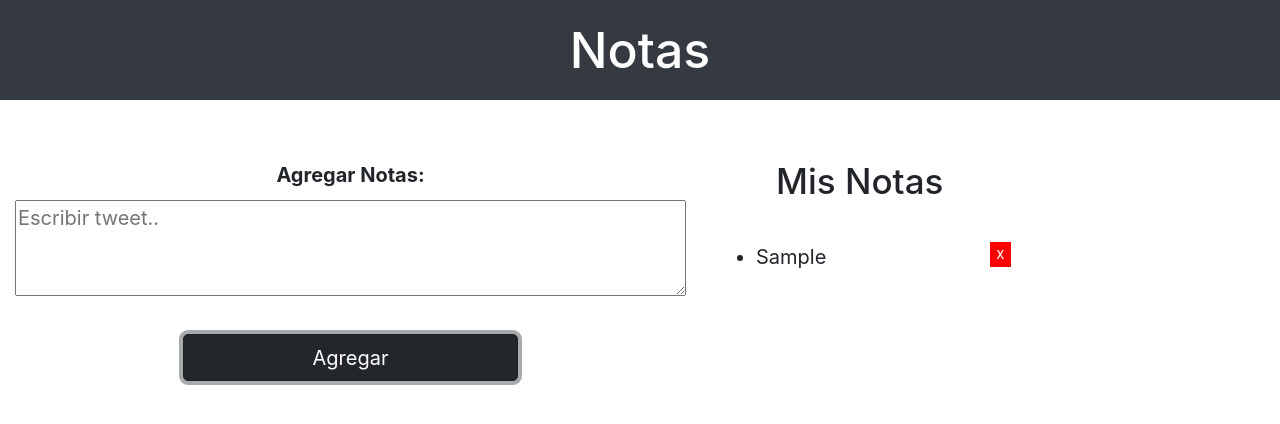
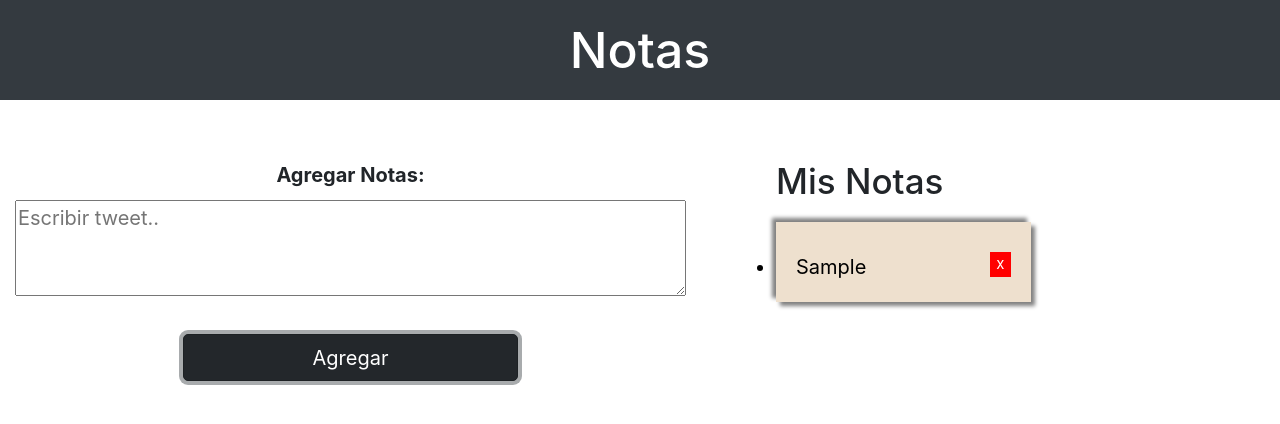
Before and after one commit to Ezequielpereyraa/ProyectoNotas, a plain HTML site: page index.html in a window 1280 px wide. Both pictures are taken after typing "Sample" into the empty fields and a click on the button "Agregar". Drawn offline with nearby package versions, Linux system fonts and the light colour scheme.

Commit message:
Update style.css

```diff
--- a/style.css
+++ b/style.css
@@ -8,3 +8,12 @@
     border: none;
     cursor: pointer;
 }
+
+li{
+    height: auto;
+    margin: 20px;
+    color: black;
+    box-shadow: 4px 4px 4px grey, -4px -4px 4px grey;
+    padding: 20px;
+    background-color: rgb(238, 224, 206);
+}
```
